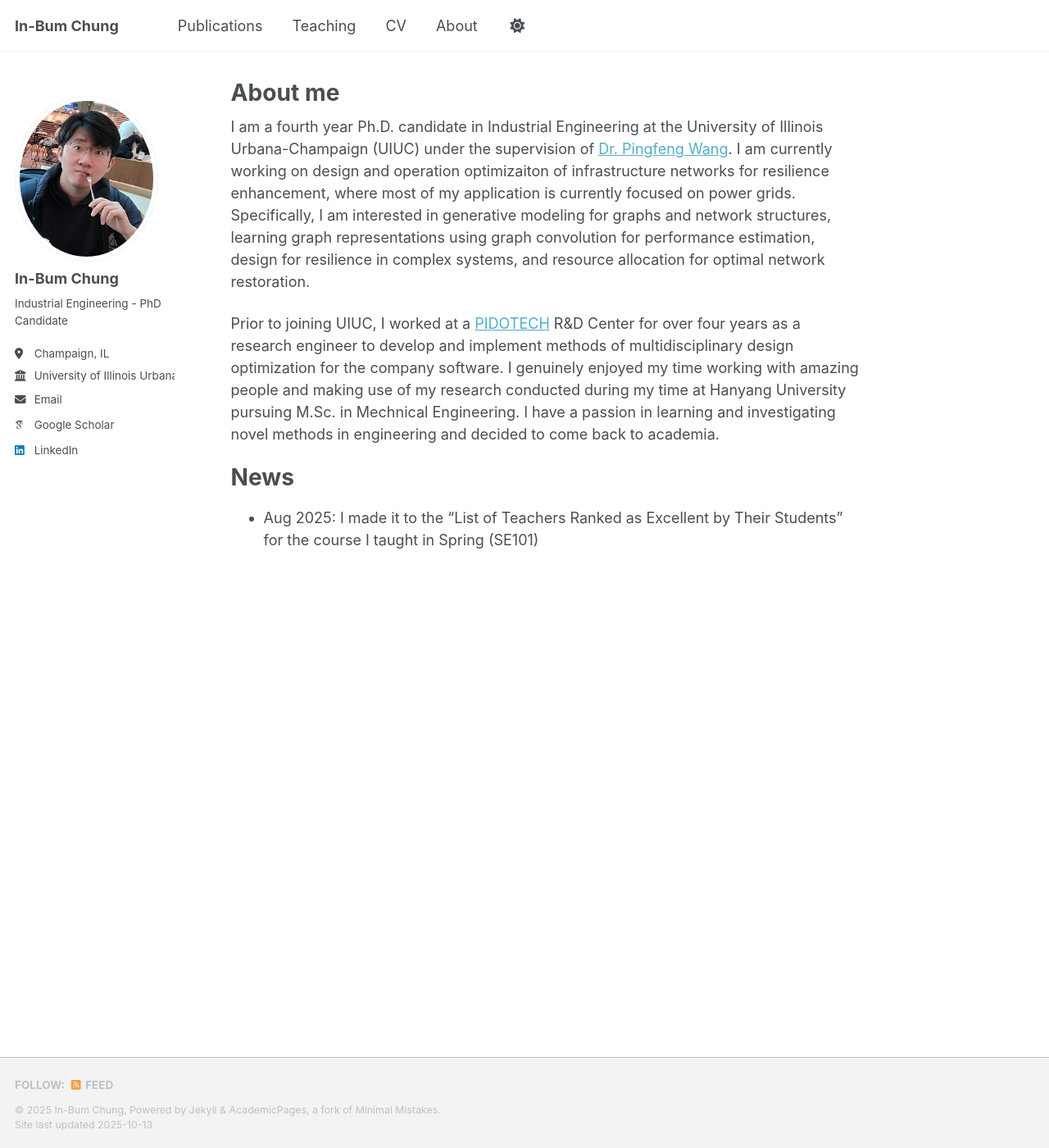
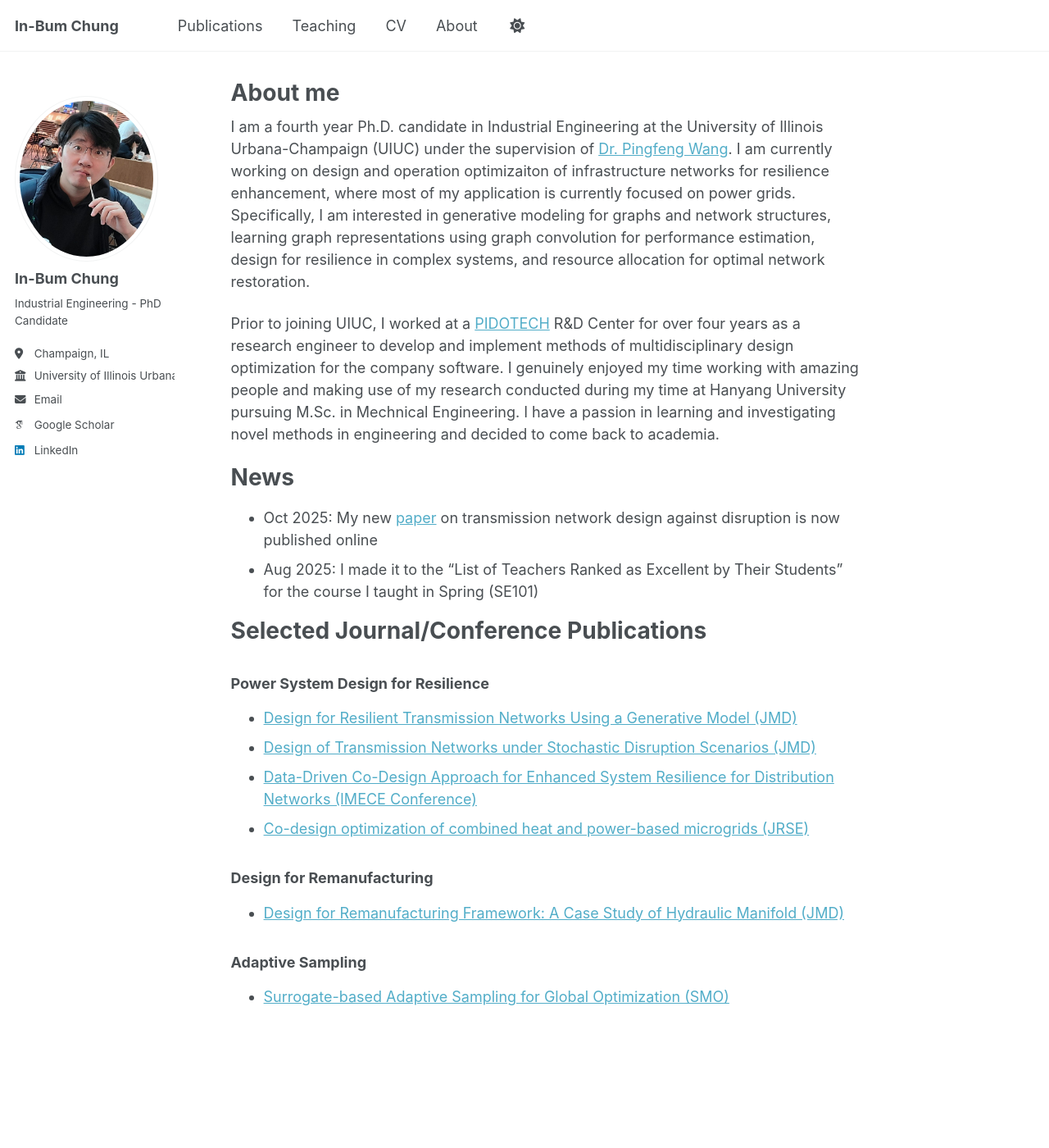
Before and after one commit to IBChung/IBChung.github.io, a Jekyll site: the page built from _pages/about.md, in a window 1280 px wide and 1400 px high. Shown: the whole window at 82% size. Built offline with Jekyll 4.4.1, drawn with Linux system fonts in a browser that asks for light colours; some web fonts are replaced; a script that is not in the unit is left out.

Commit message:
Update about.md

```diff
--- a/_pages/about.md
+++ b/_pages/about.md
@@ -13,4 +13,20 @@ Prior to joining UIUC, I worked at a [PIDOTECH](https://www.pidotech.com/eng/abo
 
 News
 =====
+* Oct 2025: My new [paper](https://doi.org/10.1115/1.4070127) on transmission network design against disruption is now published online
 * Aug 2025: I made it to the "List of Teachers Ranked as Excellent by Their Students" for the course I taught in Spring (SE101)
+
+
+Selected Journal/Conference Publications
+======
+### Power System Design for Resilience
+* [Design for Resilient Transmission Networks Using a Generative Model (JMD)](https://doi.org/10.1115/1.4067745)
+* [Design of Transmission Networks under Stochastic Disruption Scenarios (JMD)](https://doi.org/10.1115/1.4070127)
+* [Data-Driven Co-Design Approach for Enhanced System Resilience for Distribution Networks (IMECE Conference)](https://doi.org/10.1115/IMECE2024-145487)
+* [Co-design optimization of combined heat and power-based microgrids (JRSE)](https://doi.org/10.1063/5.0165676)
+
+### Design for Remanufacturing
+* [Design for Remanufacturing Framework: A Case Study of Hydraulic Manifold (JMD)](https://doi.org/10.1115/1.4067746)
+
+### Adaptive Sampling
+* [Surrogate-based Adaptive Sampling for Global Optimization (SMO)](https://doi.org/10.1007/s00158-018-1942-2)
```
